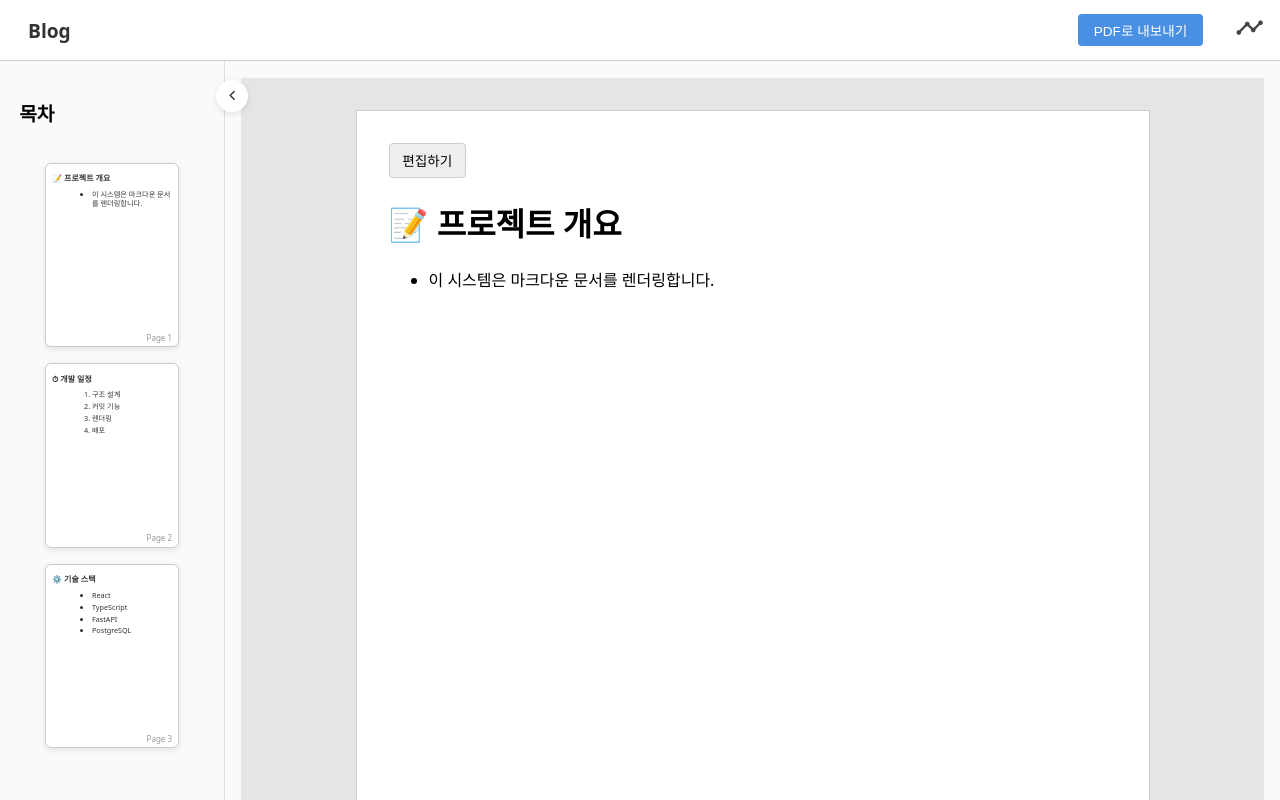
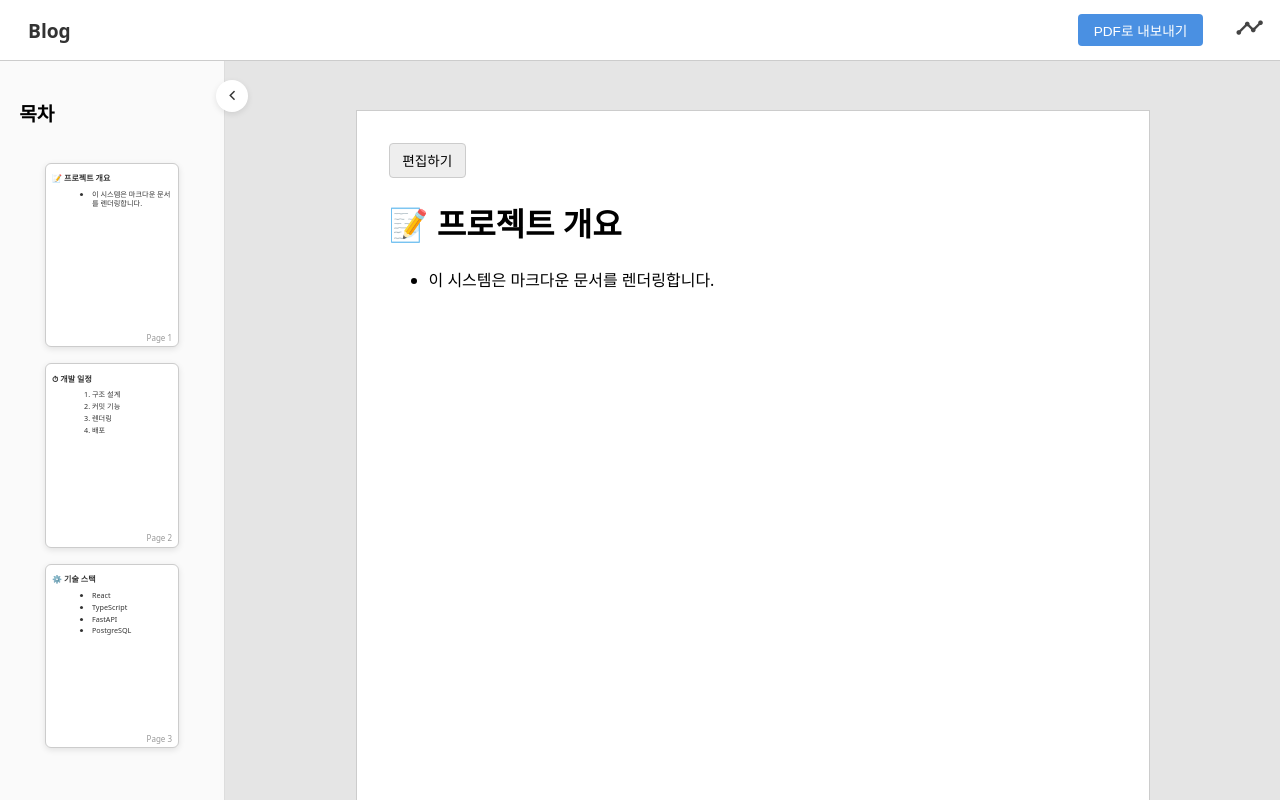
Before and after one commit to Gidok-Database/gidok, a React (Vite) app in the folder frontend/: page /project/Blog in a window 1280 px wide. Built offline with nearby package versions, Linux system fonts and the light colour scheme.

Commit message:
chore: 배경색 통일

```diff
--- a/frontend/src/pages/Project/Project.css
+++ b/frontend/src/pages/Project/Project.css
@@ -57,7 +57,7 @@
   flex: 1;
   padding: 1rem;
   overflow-y: auto;
-  background-color: #fafafa;
+  background-color: #e5e5e5;
 }
 .main-content .file-header {
   display: flex;
--- a/frontend/src/pages/Project/Project.scss
+++ b/frontend/src/pages/Project/Project.scss
@@ -62,7 +62,7 @@
   flex: 1;
   padding: 1rem;
   overflow-y: auto;
-  background-color: #fafafa;
+  background-color: #e5e5e5;
 
   .file-header {
     display: flex;
```
